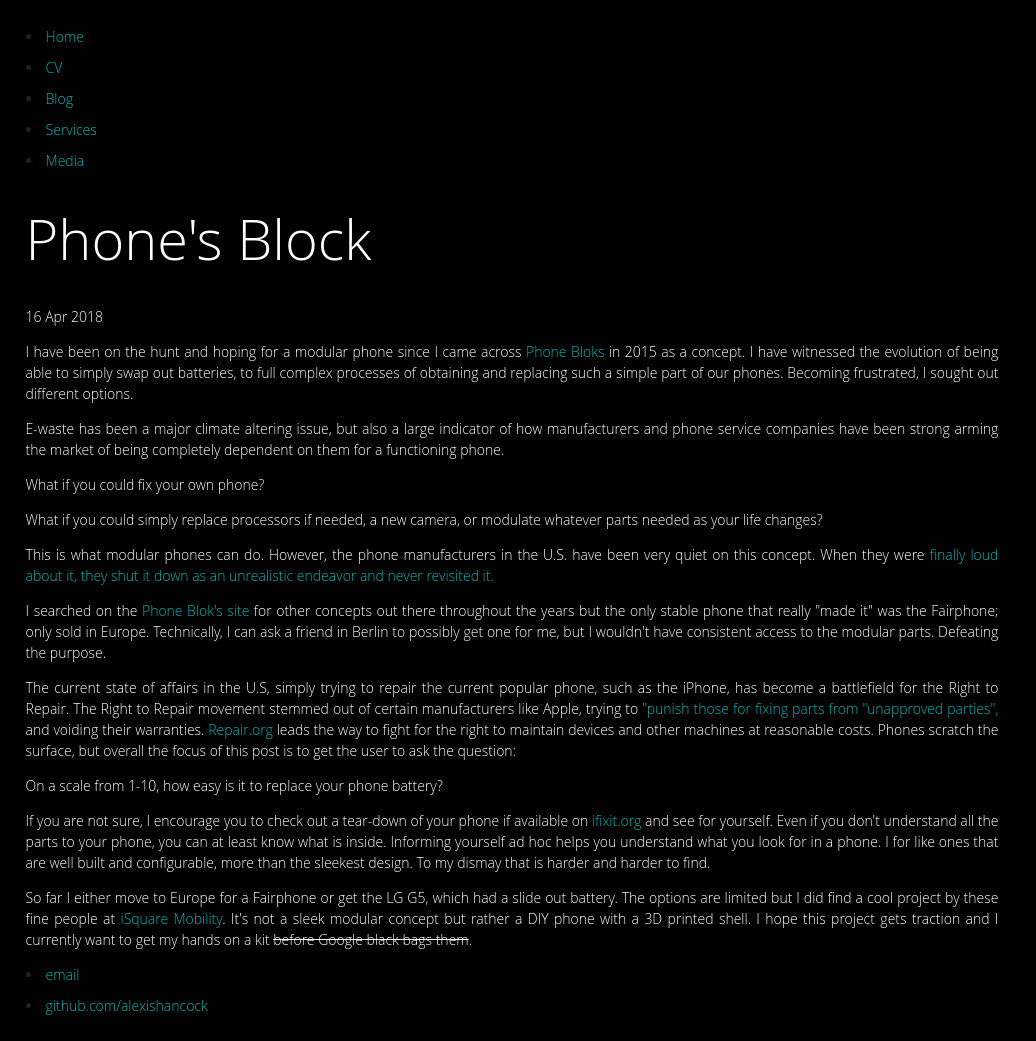
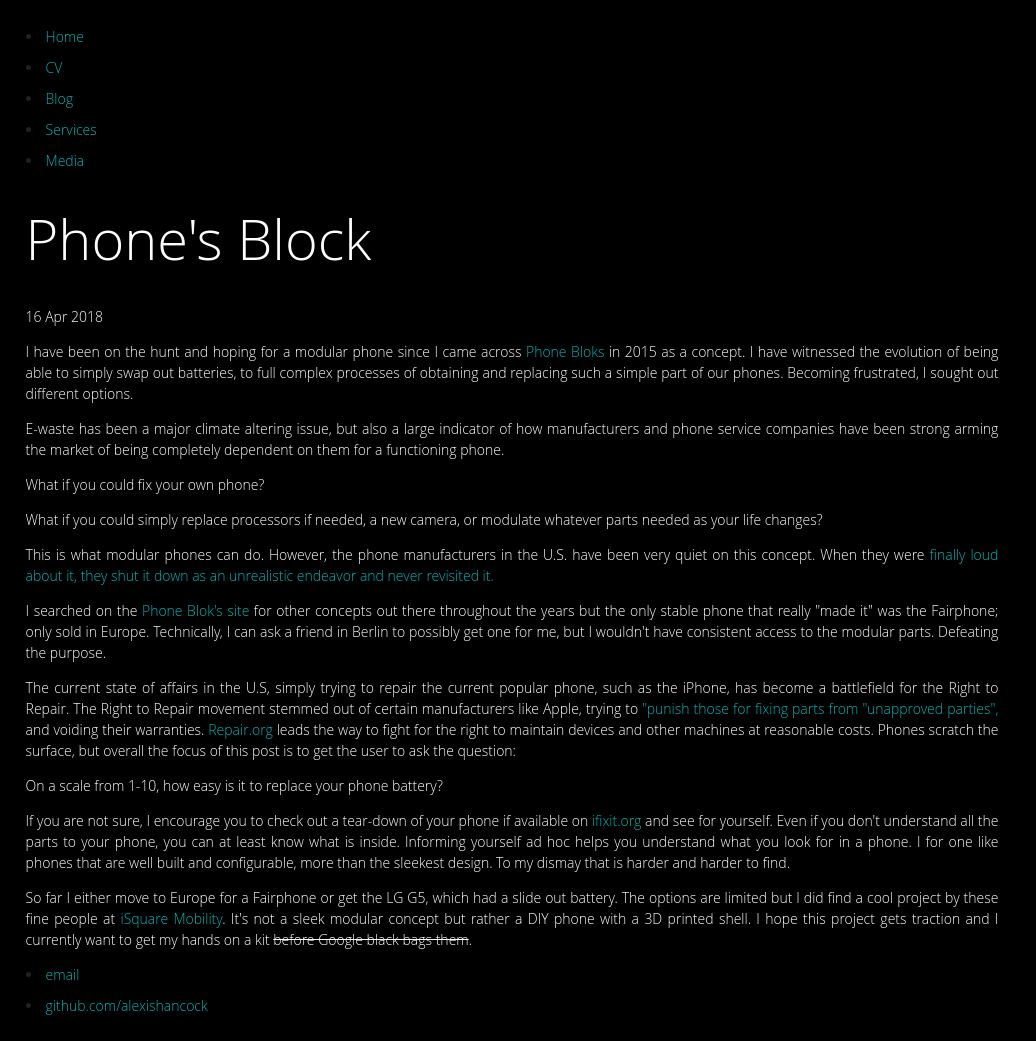
Before and after one commit to zoracon/zoracon.github.io, a Jekyll site: the page built from _posts/2018-05-18-modular-phones.md, in a window 1280 px wide. Shown: the whole page, without its empty margins (0-1036 px from the left). Built offline with Jekyll 4.4.1, drawn with Linux system fonts in a browser that asks for light colours.

Commit message:
Adjust typo

```diff
--- a/_posts/2018-05-18-modular-phones.md
+++ b/_posts/2018-05-18-modular-phones.md
@@ -35,6 +35,6 @@
 
 <p>On a scale from 1-10, how easy is it to replace your phone battery?</p>
 
-<p>If you are not sure, I encourage you to check out a tear-down of your phone if available on <a href="https://www.ifixit.com/Teardown" target="_blank">ifixit.org</a> and see for yourself. Even if you don't understand all the parts to your phone, you can at least know what is inside. Informing yourself ad hoc helps you understand what you look for in a phone. I for like ones that are well built and configurable, more than the sleekest design. To my dismay that is harder and harder to find.</p>
+<p>If you are not sure, I encourage you to check out a tear-down of your phone if available on <a href="https://www.ifixit.com/Teardown" target="_blank">ifixit.org</a> and see for yourself. Even if you don't understand all the parts to your phone, you can at least know what is inside. Informing yourself ad hoc helps you understand what you look for in a phone. I for one like phones that are well built and configurable, more than the sleekest design. To my dismay that is harder and harder to find.</p>
 
 <p>So far I either move to Europe for a Fairphone or get the LG G5, which had a slide out battery. The options are limited but I did find a cool project by these fine people at <a href="https://www.kickstarter.com/projects/2070436562/kite" target="_blank">iSquare Mobility</a>. It's not a sleek modular concept but rather a DIY phone with a 3D printed shell. I hope this project gets traction and I currently want to get my hands on a kit <strike>before Google black bags them</strike>.
```
